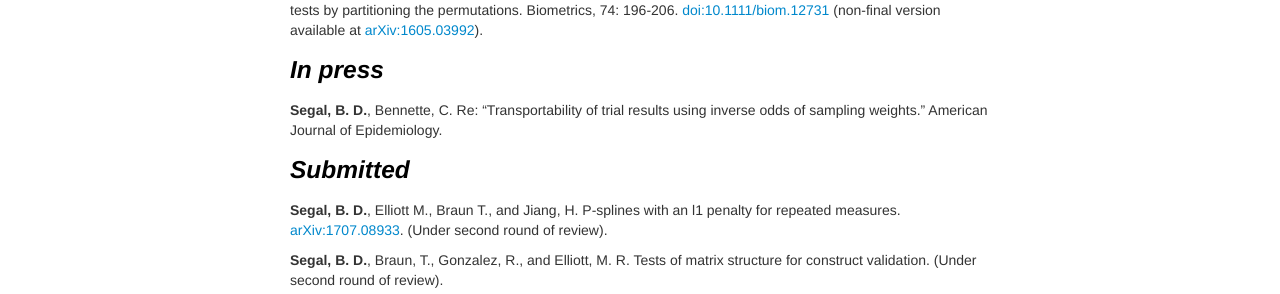
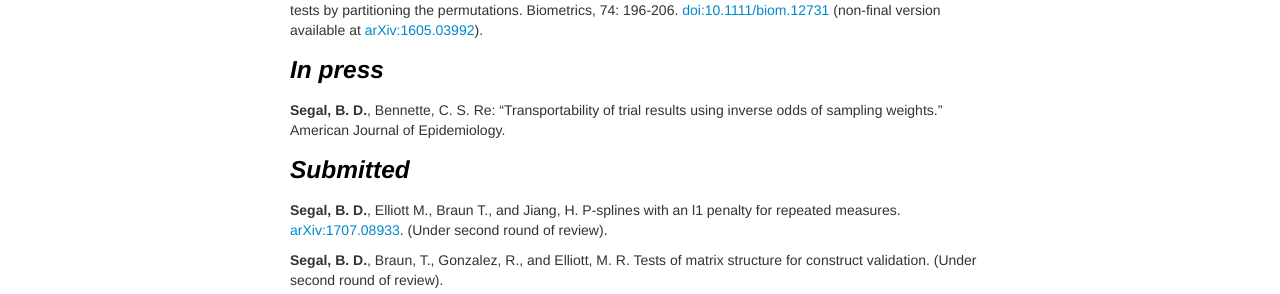
Before and after one commit to bdsegal/bdsegal.github.io, a Jekyll site: the page built from pages/research.md, in a window 1280 px wide. Shown: the part 282-576 px from the top of the page. Built offline with Jekyll 4.4.1, drawn with Linux system fonts in a browser that asks for light colours.

Commit message:
updated materials

```diff
--- a/pages/research.md
+++ b/pages/research.md
@@ -12,7 +12,7 @@ Burgard, S. A., Lin, K. Y., **Segal, B. D.**, Elliott, M. R., and Seelye, S. S.
 
 ### *In press*
 
-**Segal, B. D.**, Bennette, C. Re: "Transportability of trial results using inverse odds of sampling weights." American Journal of Epidemiology.
+**Segal, B. D.**, Bennette, C. S. Re: "Transportability of trial results using inverse odds of sampling weights." American Journal of Epidemiology.
 
 ### *Submitted*
 
```
Also changed, not shown: pages/teaching.md (+2 -0 lines), 1 other file.
